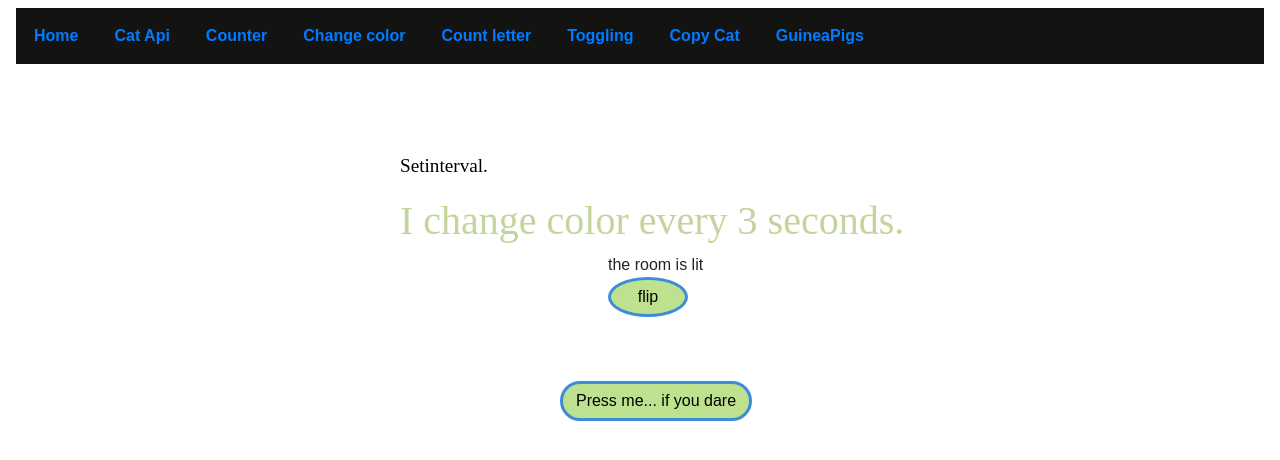
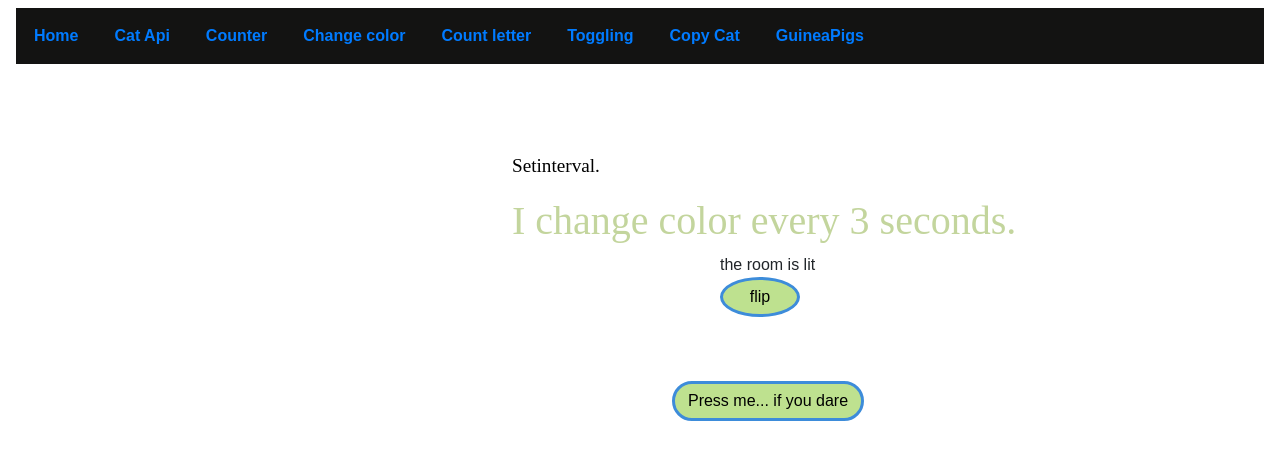
Before and after one commit to Amutha37/React-App-Practice, a React (Create React App) app: page /toggleapp in a window 1280 px wide. Shown: the top 460 px of the page. Built offline with nearby package versions, Linux system fonts and the light colour scheme; the HTML template or start-up script is replaced by a standard one.

Commit message:
redo another classname

```diff
--- a/src/Toggle/stylestoggle.css
+++ b/src/Toggle/stylestoggle.css
@@ -39,6 +39,6 @@
   margin-left: 32rem;
   font-size: 2rem;
 }
-.toggleappp {
+.toggleapp {
   margin-left: 7rem;
 }
```
